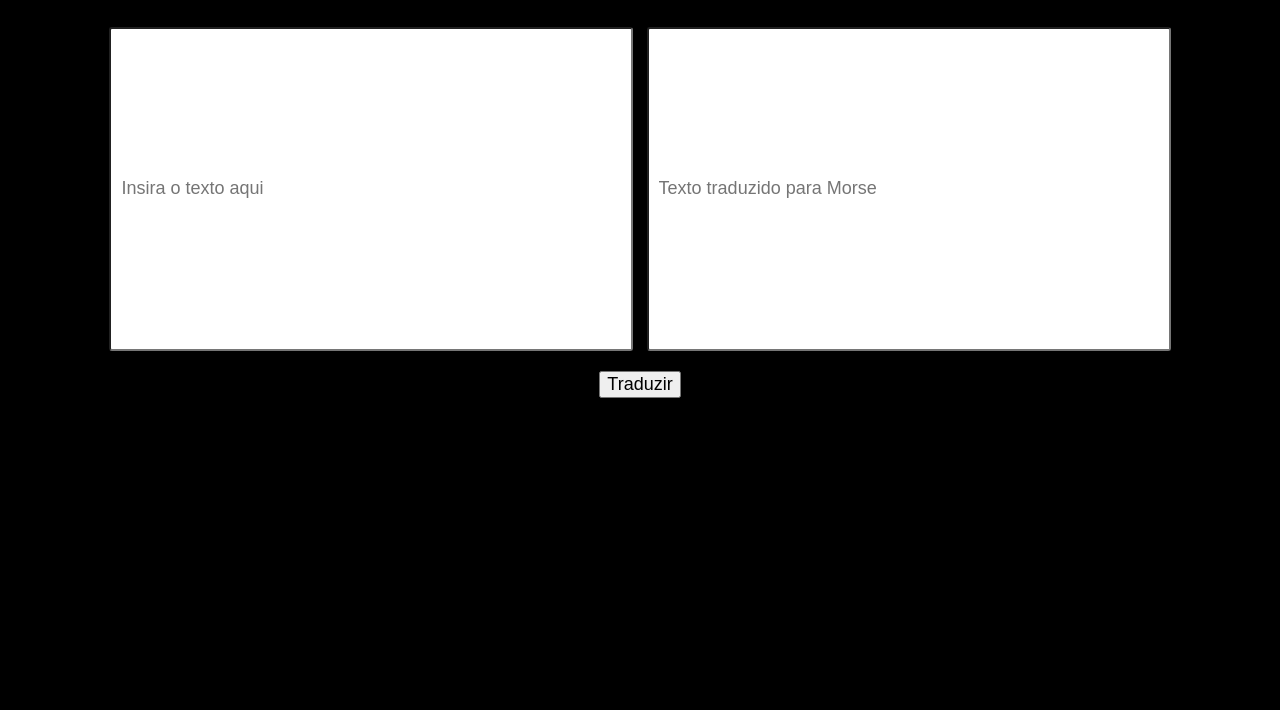
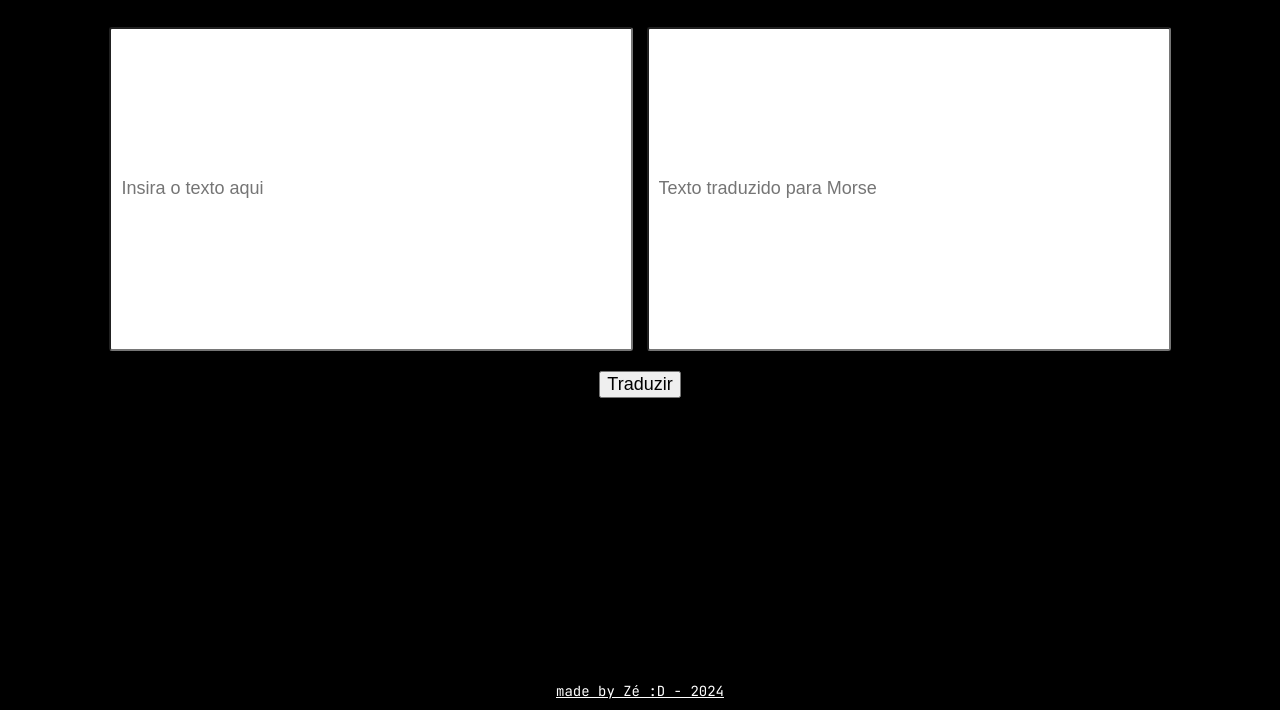
Before and after one commit to ZeGuilherme1/tradutorMorse, a plain HTML site: page index.html in a window 1280 px wide. Shown: the part 90-800 px from the top of the page. Drawn offline with Linux system fonts and the light colour scheme.

Commit message:
Update index.html

```diff
--- a/index.html
+++ b/index.html
@@ -6,18 +6,17 @@
     <title>Tradutor de Texto para Morse</title>
     <link href='https://fonts.googleapis.com/css?family=JetBrains Mono' rel='stylesheet'>
     <style>
-        @keyframes typing{
-            from{
+        @keyframes typing {
+            from {
                 width: 0;
-
             }
         }
-        @keyframes blinking{
-            50%{
+        @keyframes blinking {
+            50% {
                 border-color: transparent;
             }
         }
-        h1{
+        h1 {
             color: white;
             border-right: 4px solid;
             width: 28ch;
@@ -25,8 +24,9 @@
             white-space: nowrap;
             animation: typing 3s steps(28), blinking 0.5s infinite step-end alternate;
         }
-        body{
-            font-family: 'JetBrains Mono';font-size: 22px;
+        body {
+            font-family: 'JetBrains Mono';
+            font-size: 22px;
             background-color: black;
         }
         input[type="text"] {
@@ -43,6 +43,15 @@
             margin: 20px auto 0;
             font-size: 18px;
         }
+        a {
+            color: white;
+            font-size: 14px;
+            position: fixed;
+            bottom: 10px;
+            left: 50%;
+            transform: translateX(-50%);
+            text-align: center;
+        }
     </style>
 </head>
 <body>
@@ -56,6 +65,7 @@
             </form>
         </div>
     </center>
+    <a href="https://github.com/ZeGuilherme1">made by Zé :D - 2024</a>
     <script src="traduzir.js"></script>
 </body>
 </html>
```
